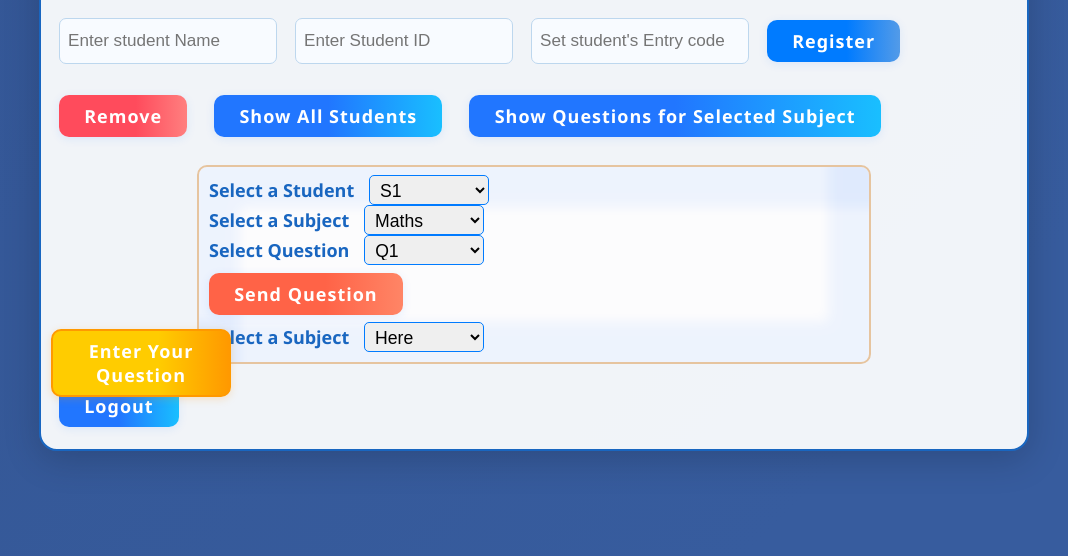
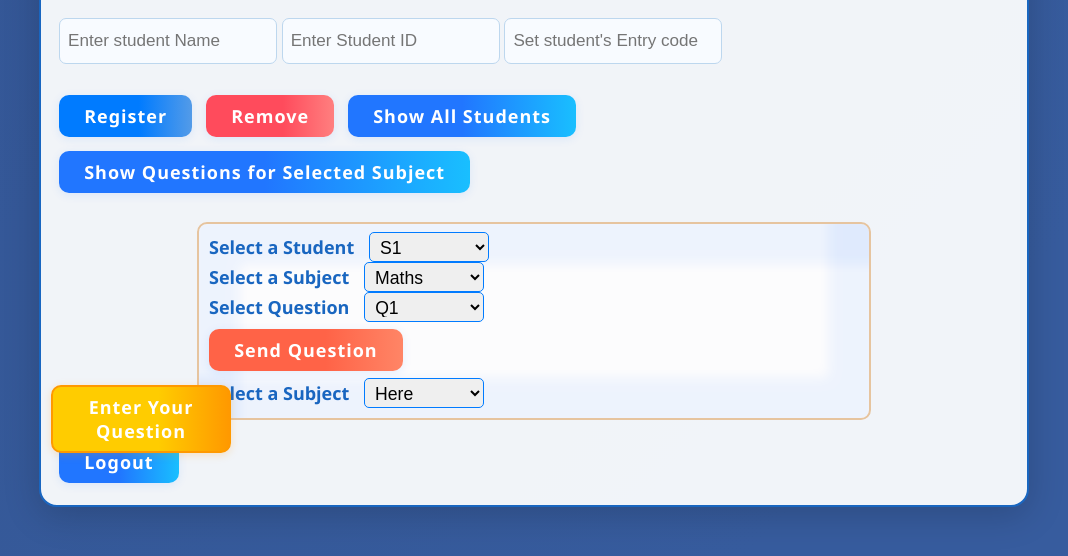
Before and after one commit to haftom947/front2, a plain HTML site: page teacher.html in a window 1280 px wide. Shown: the part 132-688 px from the top of the page, without its empty margins (106-1174 px from the left). Drawn offline with nearby package versions, Linux system fonts and the light colour scheme; sample sign-in values are in the browser's storage.

Commit message:
Update teacher.html

```diff
--- a/teacher.html
+++ b/teacher.html
@@ -16,16 +16,24 @@
   <div class="main-host-page">
     <h1 class="host-title">Host Control Page</h1>
     <div class="register-area">
+      <!-- Group 1: Input Fields -->
+      <div class="register-fields-group">
         <input class="student-name" type="text" placeholder="Enter student Name" required />
         <input class="student-id" type="text" placeholder="Enter Student ID" required />
         <input class="student-password" type="password" placeholder="Set student's Entry code" required />
+      </div>
+      <!-- Group 2: Four Main Buttons -->
+      <div class="register-buttons-group">
         <button class="register-button js-register-button">Register</button>
         <button class="remove-button js-remove-button">Remove</button>
         <button id="get-students-button" class="teacher-action">Show All Students</button>
         <button id="get-questions-button" class="teacher-action">Show Questions for Selected Subject</button>
       </div>
+    </div>
 
     <div class="selection-all">
+      <!-- Group 3: The three selects and Send Question button -->
+      <div class="selects-and-send-group">
         <div class="student-selection">
           <label for="student-id">Select a Student</label>
           <select name="Student" id="student-id">
@@ -37,7 +45,6 @@
             <option value="S6">S6</option>
           </select>
         </div>
-
         <div class="subject-selection">
           <label for="subject">Select a Subject</label>
           <select name="Subject" id="subject">
@@ -51,7 +58,6 @@
             <option value="geography">Geography</option>
           </select>
         </div>
-
         <div class="question-selection">
           <label for="question-no">Select Question</label>
           <select id="question-no">
@@ -69,10 +75,12 @@
             <option value="q12">Q12</option>
           </select>
         </div>
+        <button class="send-button">Send Question</button>
+      </div>
 
-      <button class="send-button">Send Question</button>
+      <!-- Group 4: Enter Question button and select subject -->
+      <div class="entry-and-dropdown-group">
         <button class="question-entry-button js-question-entry-button">Enter Your Question</button>
-
         <div class="questions-entry js-question-entry">
           <label for="subject-question">Select a Subject</label>
           <select name="Subject" id="subject-question">
@@ -87,10 +95,12 @@
             <option value="geography">Geography</option>
           </select>
         </div>
+      </div>
 
       <div class="question-web js-question-web"></div>
     </div>
 
+    <!-- Group 5: Logout button alone -->
     <button id="logout-button">Logout</button>
   </div>
 
```
Lines whose indentation alone changed are shown as unchanged.
